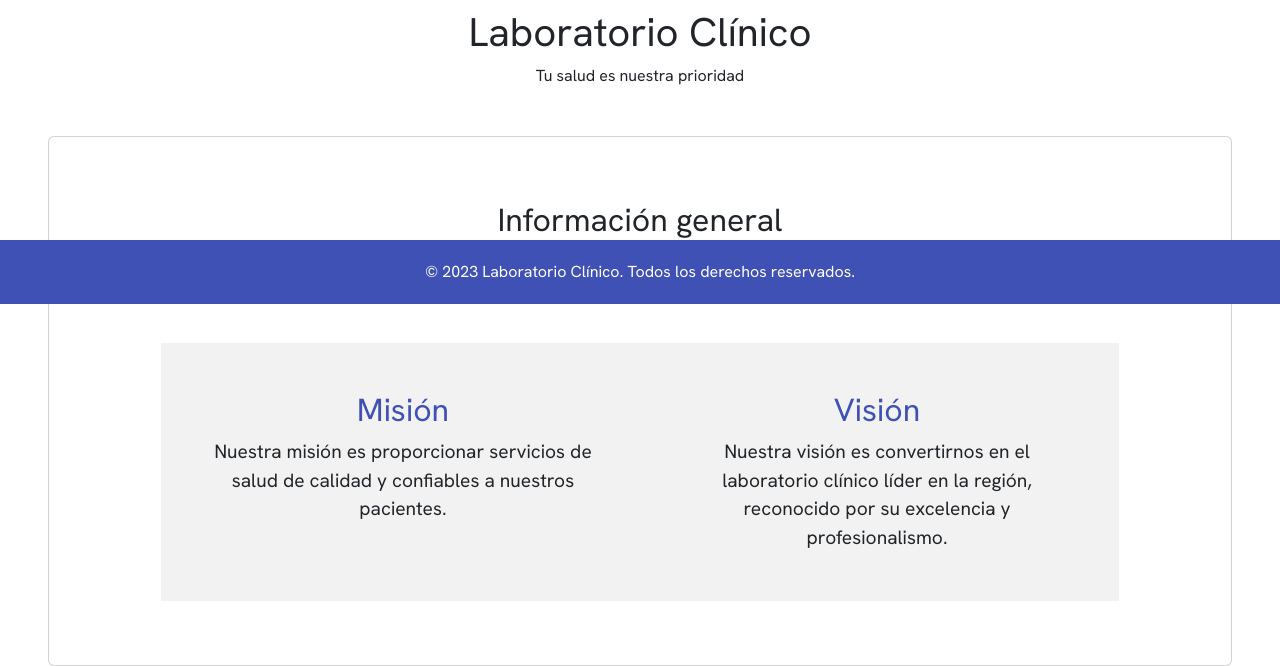
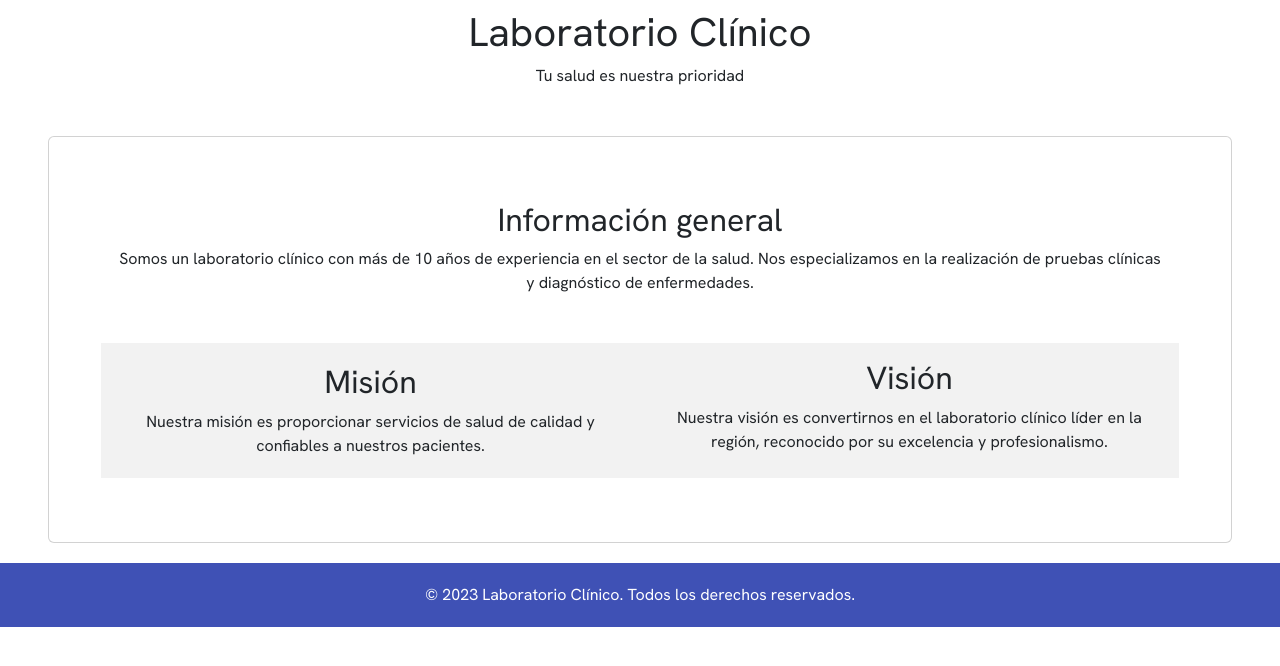
Before and after one commit to YosefhKNT/LaboratoriosGMS, a PHP site: page /tcpdf/ in a window 1280 px wide. Shown: the part 496-1162 px from the top of the page. After the commit the page ends 1123 px from the top, so only its background shows below. Run offline with PHP 8.4, Linux system fonts and the light colour scheme.

Commit message:
Arreglo final de estilos en la pagina

```diff
--- a/archives/sucursal.php
+++ b/archives/sucursal.php
@@ -50,7 +50,7 @@
                 <p><strong>Teléfono:</strong><br>(+52) 311-171-3322</p>
                 <p><strong>Horario:</strong><br>- Lunes a Sabado de 7:00 am a 3:00 pm,<br>- Sábados de 7:00 am a 1:00 pm
                 </p>
-                <p><strong>Correo electrónico:</strong><br>info@sucursalxyz.com</p>
+                <p><strong>Correo electrónico:</strong><br>genomicamoleculartepic@gmail.com</p>
             </div>
             <div class="section section-right" id="der">
                 <h2>Ubicación en el mapa</h2>
--- a/index.php
+++ b/index.php
@@ -104,7 +104,7 @@
         <p>Tu salud es nuestra prioridad</p>
     </div>
 
-    <div class="card text-center mx-5 p-5">
+    <!-- <div class="card text-center mx-5 p-5">
         <div class="card-body mx-5">
             <div class="mb-5">
                 <h2 class="card-title">Información general</h2>
@@ -130,8 +130,32 @@
                 <p class="card-text ">&copy; 2023 Laboratorio Clínico. Todos los derechos reservados.</p>
             </footer>
         </div>
-        <script src="bootstrap/js/bootstrap.min.js">
-        </script>
+    </div> -->
+
+    <div class="card text-center mx-5 p-5">
+        <div class="card-body mx-auto">
+            <div class="mb-5">
+                <h2 class="card-title">Información general</h2>
+                <p class="card-text mb-5">Somos un laboratorio clínico con más de 10 años de experiencia en el sector de la salud. Nos especializamos en la realización de pruebas clínicas y diagnóstico de enfermedades.</p>
+            </div>
+
+            <div class="row mision-vision">
+                <div class="col mision p-3 my-1">
+                    <h2 class="card-title">Misión</h2>
+                    <p class="card-text">Nuestra misión es proporcionar servicios de salud de calidad y confiables a nuestros pacientes.</p>
+                </div>
+                <div class="col vision p-3">
+                    <h2 class="card-title">Visión</h2>
+                    <p class="card-text">Nuestra visión es convertirnos en el laboratorio clínico líder en la región, reconocido por su excelencia y profesionalismo.</p>
+                </div>
+            </div>
+        </div>
+    </div>
+    <footer class="">
+        <p class="card-text">&copy; 2023 Laboratorio Clínico. Todos los derechos reservados.</p>
+    </footer>
+    <script src="bootstrap/js/bootstrap.min.js">
+    </script>
 </body>
 
 </html>
--- a/styles/stylesIndex.css
+++ b/styles/stylesIndex.css
@@ -15,81 +15,17 @@ html {
   height: 40px;
 }
 
-img.sliderimg{
+img.sliderimg {
   object-fit: cover;
   width: 100%;
   height: 100%;
   max-height: 400px;
 }
 
-/* Información general */
-.informacion {
-  padding: 2em;
-}
-
-.informacion h2 {
-  font-size: 2em;
-  color: #3f51b5;
-  margin-top: 0;
-}
-
-.informacion p {
-  font-size: 1.2em;
-  line-height: 1.5;
-}
-
-/* Misión y Visión */
 .mision-vision {
-  display: flex;
-  flex-wrap: wrap;
   justify-content: space-between;
   background-color: #f2f2f2;
-  padding: 3em;
 }
-
-.mision,
-.vision {
-  flex-basis: 45%;
-  margin-bottom: 2em;
-}
-
-.mision h2,
-.vision h2 {
-  color: #3f51b5;
-  font-size: 2em;
-}
-
-.mision p,
-.vision p {
-  font-size: 1.2em;
-  line-height: 1.5;
-}
-
-/* Media Queries */
-@media (min-width: 870px) {
-  /* Banner */
-  .banner {
-    padding: 5em;
-  }
-
-  .banner h1 {
-    font-size: 5em;
-    margin-bottom: 0.5em;
-  }
-
-  /* Información general */
-  .informacion {
-    max-width: 800px;
-    margin: 0 auto;
-  }
-
-  /* Misión y Visión */
-  .mision,
-  .vision {
-    margin-bottom: 0;
-  }
-}
-
 /* Footer */
 
 .footer p {
```
Also changed, not shown: archives/estudios.php (+8 -24 lines), zzz.txt (line endings or trailing spaces).
